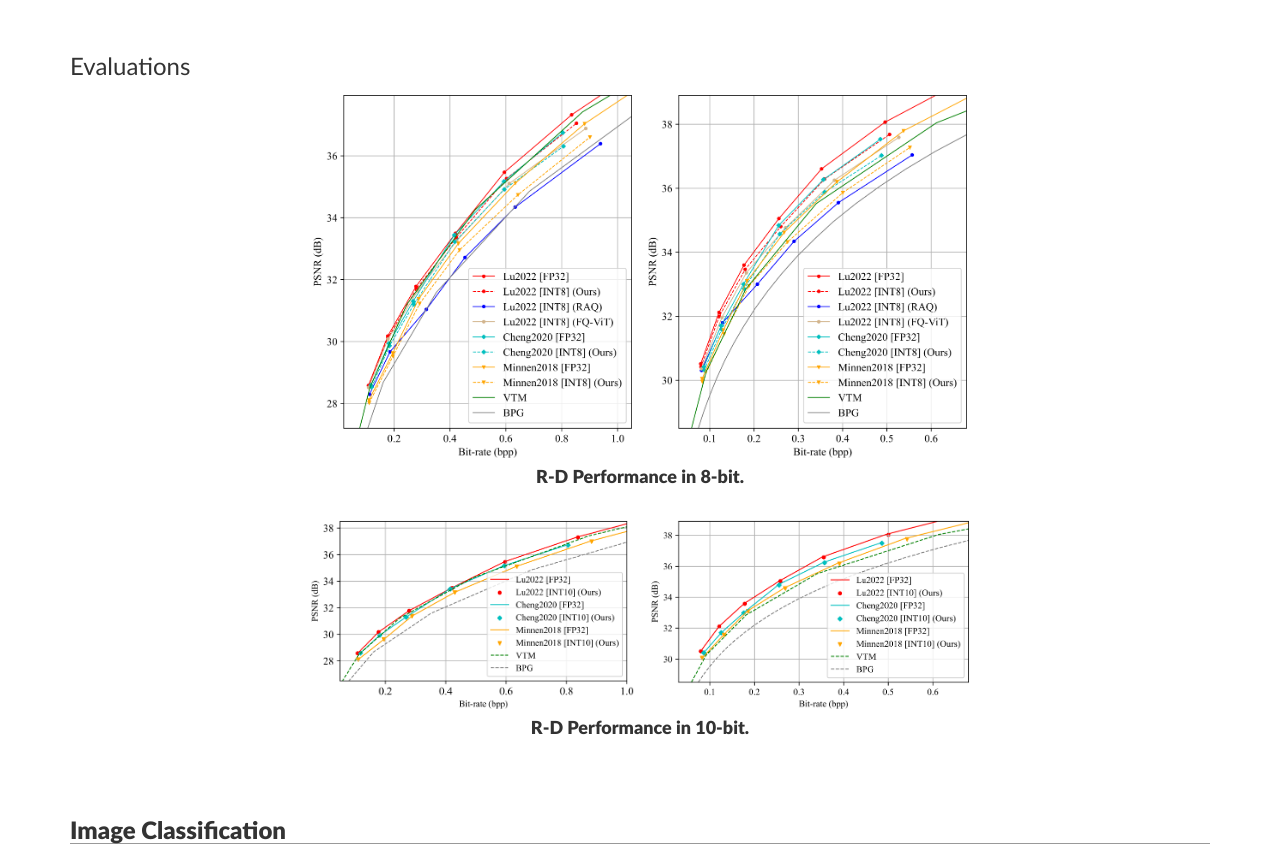
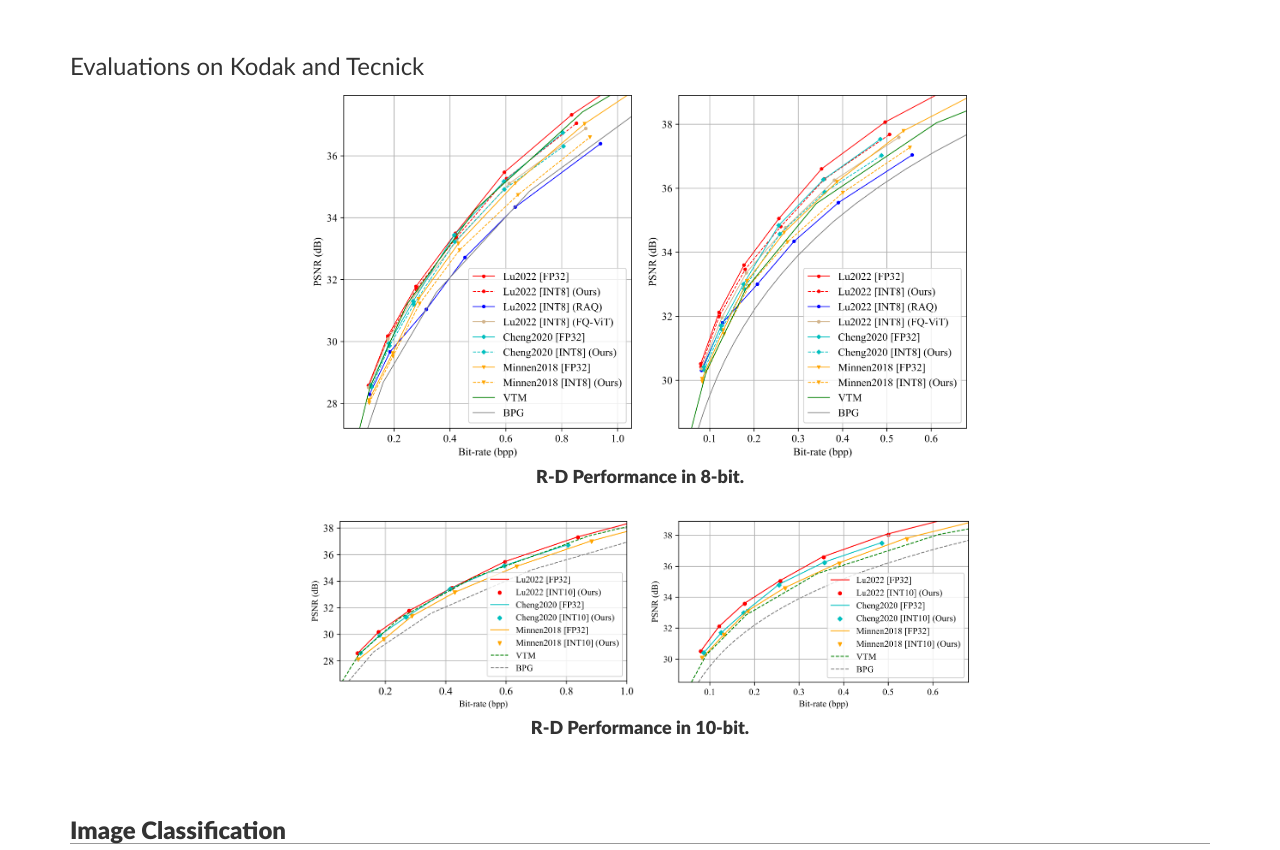
Before and after one commit to NJUVISION/RDO-PTQ, a plain HTML site: page index.html in a window 1280 px wide. Shown: the part 1338-2188 px from the top of the page. Drawn offline with Linux system fonts and the light colour scheme.

Commit message:
Update index.html

```diff
--- a/index.html
+++ b/index.html
@@ -95,7 +95,7 @@
             Channel-wise quantization is a better choice.
         </p>
         <br>
-        <h3>Evaluations</h3>
+        <h3>Evaluations on Kodak and Tecnick</h3>
         <div id="rd">
             <div class="row" style="text-align: center;">
                 <img src="src/kodak.png" height="375">
```
